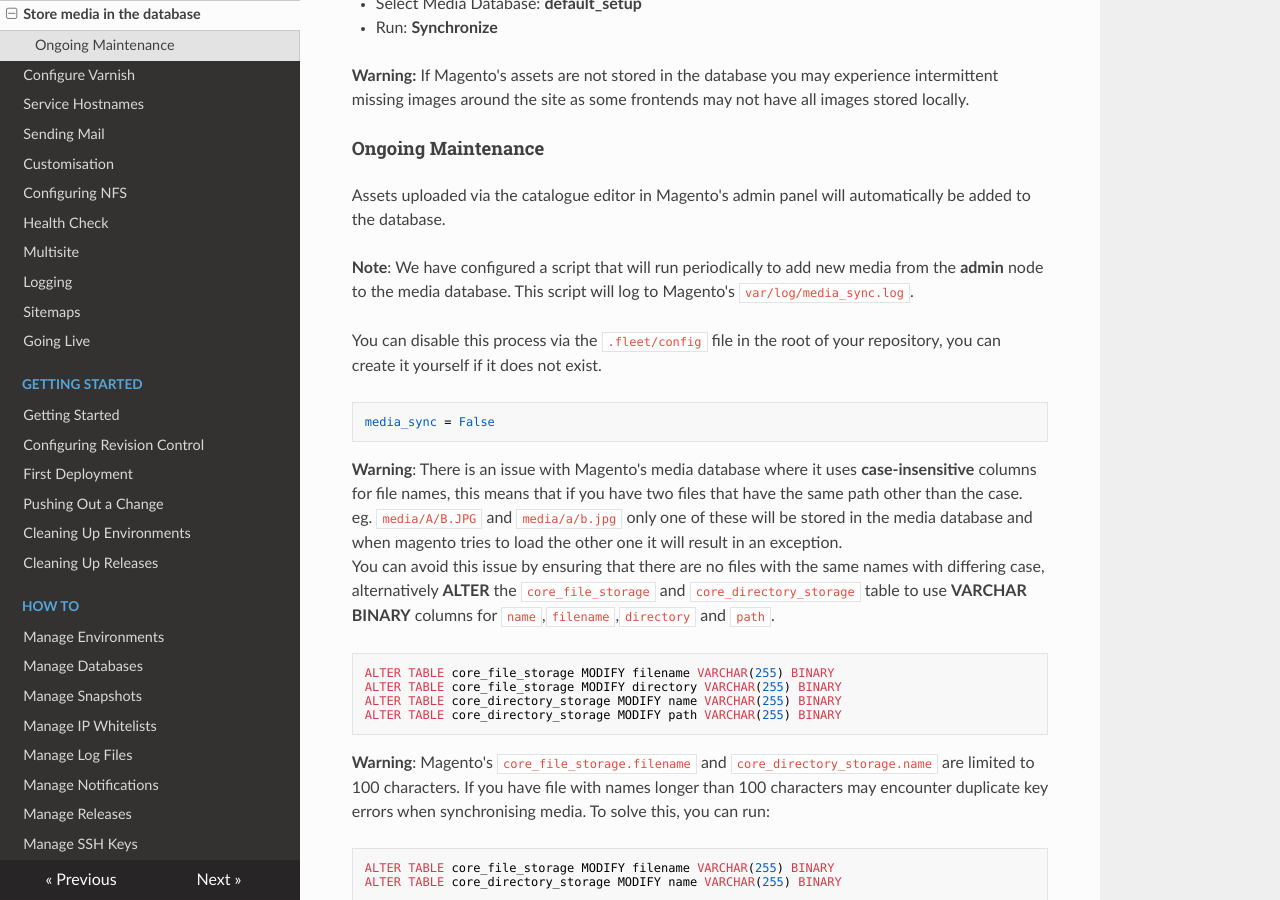
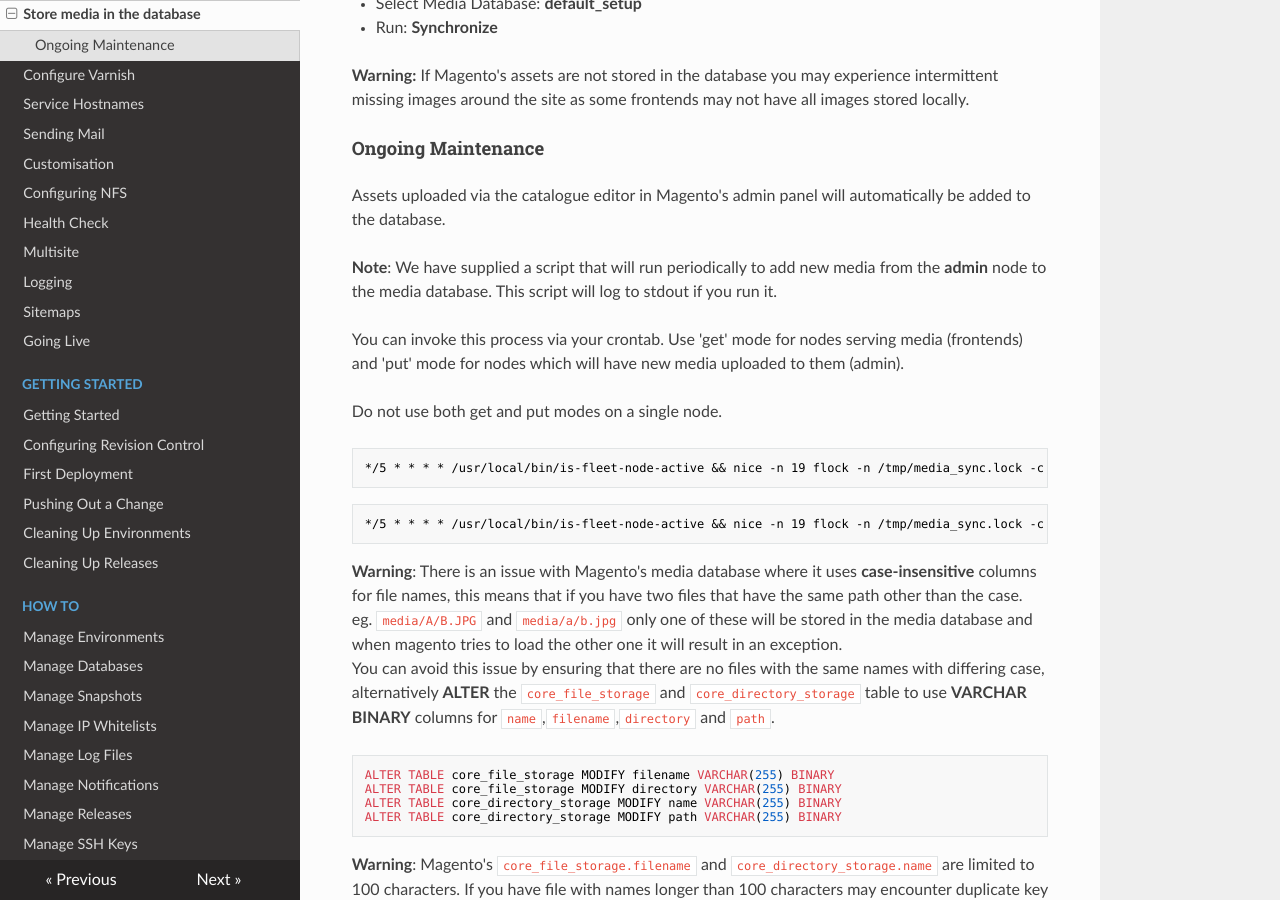
Before and after one commit to anchor/fleet-magento-docs, an MkDocs documentation site: the page built from docs/configuring-magento-2-for-fleet/media-in-database.md, in a window 1280 px wide and 900 px high, scrolled down 423 px. Built offline with MkDocs 1.6.1, drawn with Linux system fonts in a browser that asks for light colours; nearby versions of some CDN libraries; old or Windows-style settings are respelled for this version of MkDocs.

Commit message:
Update media_sync documentation for Magento2

````diff
--- a/docs/configuring-magento-2-for-fleet/media-in-database.md
+++ b/docs/configuring-magento-2-for-fleet/media-in-database.md
@@ -16,12 +16,18 @@ Once there, ensure that the following are configured:
 
 Assets uploaded via the catalogue editor in Magento's admin panel will automatically be added to the database.
 
-**Note**: We have configured a script that will run periodically to add new media from the **admin** node to the media database. This script will log to Magento's `var/log/media_sync.log`.
+**Note**: We have supplied a script that will run periodically to add new media from the **admin** node to the media database. This script will log to stdout if you run it.
 
-You can disable this process via the `.fleet/config` file in the root of your repository, you can create it yourself if it does not exist.
+You can invoke this process via your crontab. Use 'get' mode for nodes serving media (frontends) and 'put' mode for nodes which will have new media uploaded to them (admin).
 
-```INI
-media_sync = False
+Do not use both get and put modes on a single node.
+
+```crontab
+*/5 * * * * /usr/local/bin/is-fleet-node-active && nice -n 19 flock -n /tmp/media_sync.lock -c '/usr/local/bin/magento_media_sync put > /home/deploy/media_sync.log'
+```
+
+```crontab
+*/5 * * * * /usr/local/bin/is-fleet-node-active && nice -n 19 flock -n /tmp/media_sync.lock -c '/usr/local/bin/magento_media_sync get > /home/deploy/media_sync.log'
 ```
 
 **Warning**: There is an issue with Magento's media database where it uses **case-insensitive** columns for file names, this means that if you have two files that have the same path other than the case.
````
